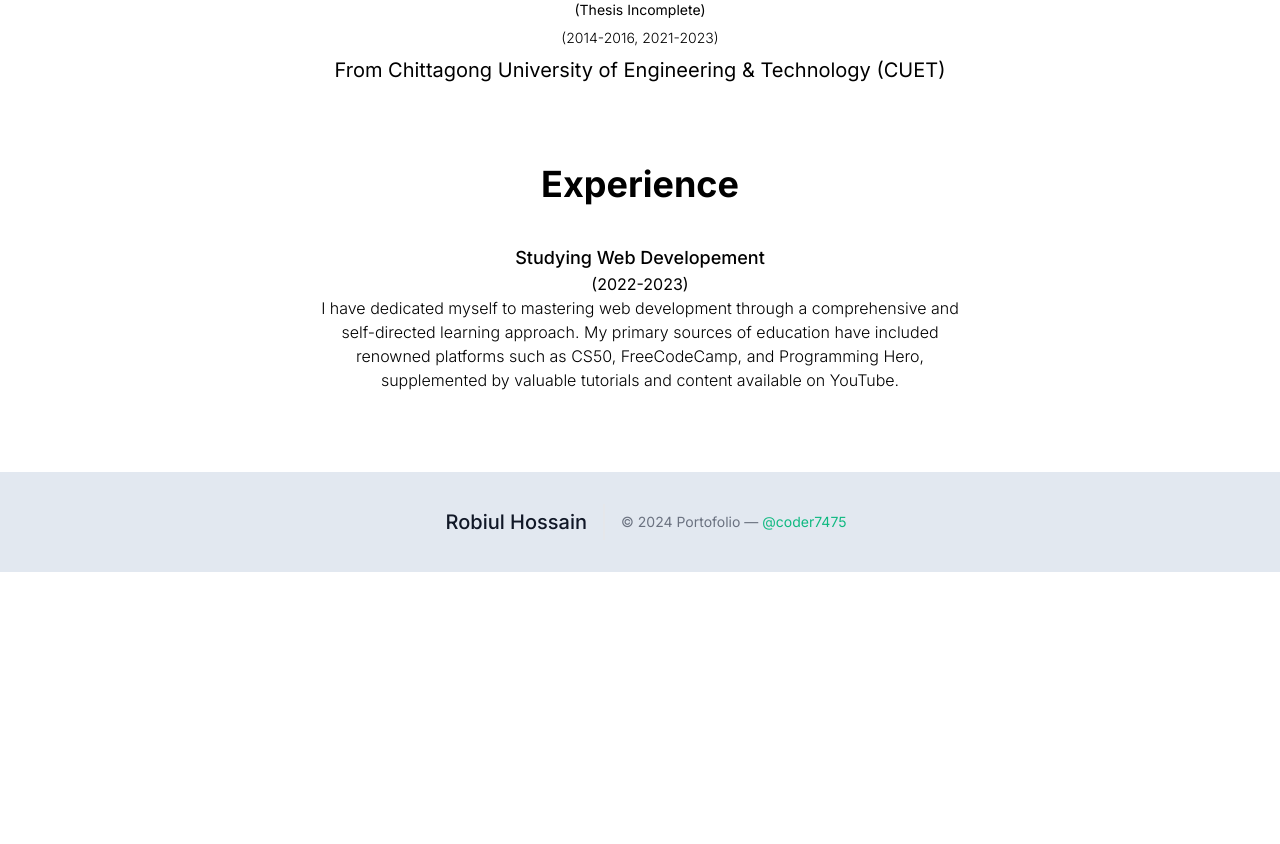
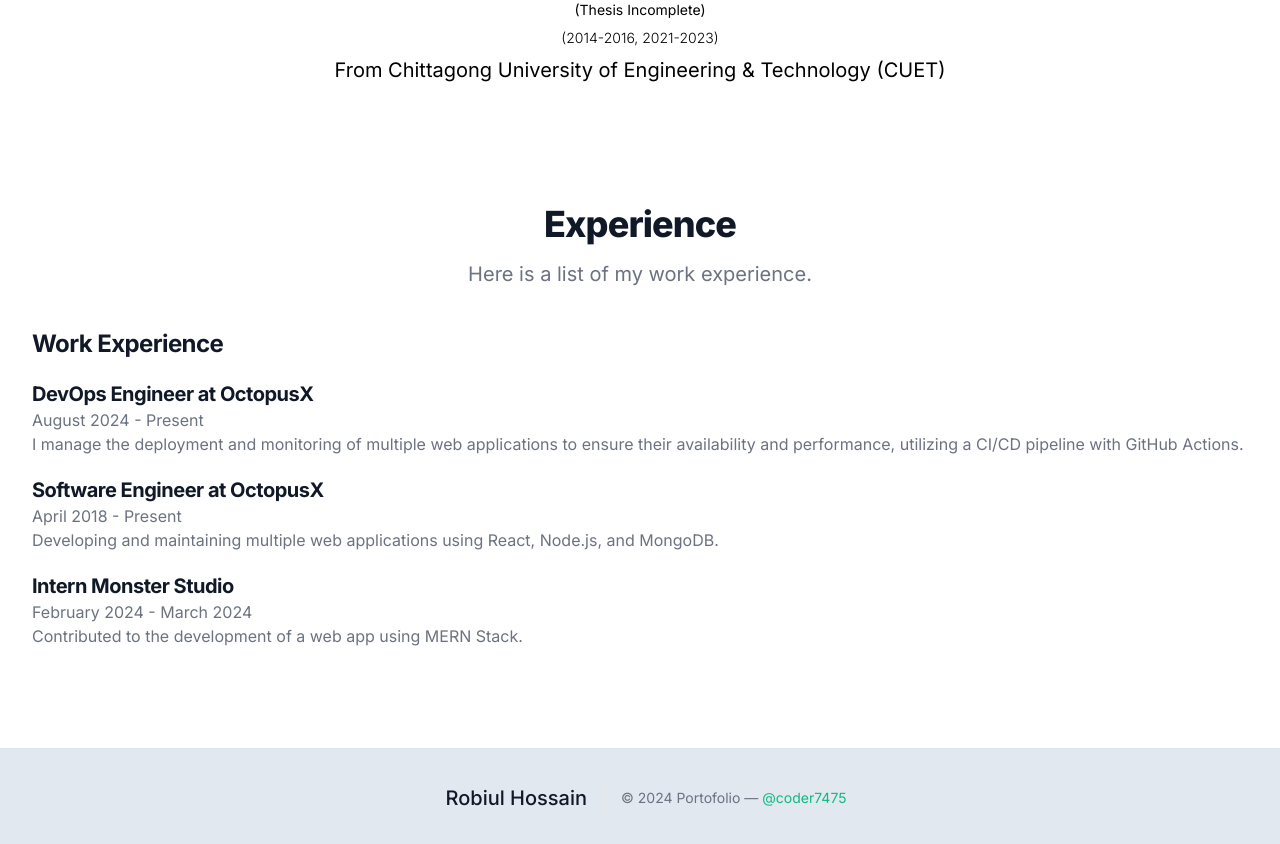
Before and after one commit to coder7475/robiul-hossain-portfolio, a Next.js app: page / in a window 1280 px wide. Shown: the part 4200-5044 px from the top of the page. Before the commit the page ends 4772 px from the top, so only its background shows below. Built offline with nearby package versions, Linux system fonts and the light colour scheme.

Commit message:
feat: add experience descriptions

```diff
--- a/src/components/ui/Experience.tsx
+++ b/src/components/ui/Experience.tsx
@@ -1,21 +1,56 @@
+import React from "react";
+
 const Experience = () => {
   return (
-    <div className="bg-secondary text-gray text-center pt-10 pb-20">
-      <h1 className="text-4xl font-bold pb-10">Experience</h1>
-      <ul className="text-center">
-        <li>
-          <h2 className="text-lg font-medium">Studying Web Developement</h2>
-
-        </li>
-        <li>
-
-          <h3>(2022-2023)</h3>
-        </li>
-        <li>
-        <h4 className="text-light mx-auto font-light lg:w-1/2 ">I have dedicated myself to mastering web development through a comprehensive and self-directed learning approach. My primary sources of education have included renowned platforms such as CS50, FreeCodeCamp, and Programming Hero, supplemented by valuable tutorials and content available on YouTube.</h4>
-        </li>
-      </ul>
-    </div>
+    <section id="experience" className="py-20">
+      <div className="max-w-7xl mx-auto px-4 sm:px-6 lg:px-8">
+        <div className="text-center">
+          <h2 className="text-3xl font-extrabold tracking-tight text-gray-900 sm:text-4xl">
+            Experience
+          </h2>
+          <p className="mt-3 max-w-2xl mx-auto text-xl text-gray-500 sm:mt-4">
+            Here is a list of my work experience.
+          </p>
+        </div>
+        <div className="mt-10">
+          <h3 className="text-2xl font-bold tracking-tight text-gray-900">
+            Work Experience
+          </h3>
+          <div className="mt-5">
+            <div className="mb-5">
+              <h4 className="text-xl font-bold tracking-tight text-gray-900">
+                DevOps Engineer at OctopusX
+              </h4>
+              <p className="text-gray-500">August 2024 - Present</p>
+              <p className="text-gray-500">
+                I manage the deployment and monitoring of multiple web
+                applications to ensure their availability and performance,
+                utilizing a CI/CD pipeline with GitHub Actions.
+              </p>
+            </div>
+            <div className="mb-5">
+              <h4 className="text-xl font-bold tracking-tight text-gray-900">
+                Software Engineer at OctopusX
+              </h4>
+              <p className="text-gray-500">April 2018 - Present</p>
+              <p className="text-gray-500">
+                Developing and maintaining multiple web applications using
+                React, Node.js, and MongoDB.
+              </p>
+            </div>
+            <div className="mb-5">
+              <h4 className="text-xl font-bold tracking-tight text-gray-900">
+                Intern Monster Studio
+              </h4>
+              <p className="text-gray-500">February 2024 - March 2024</p>
+              <p className="text-gray-500">
+                Contributed to the development of a web app using MERN Stack.
+              </p>
+            </div>
+          </div>
+        </div>
+      </div>
+    </section>
   );
 };
 
```
